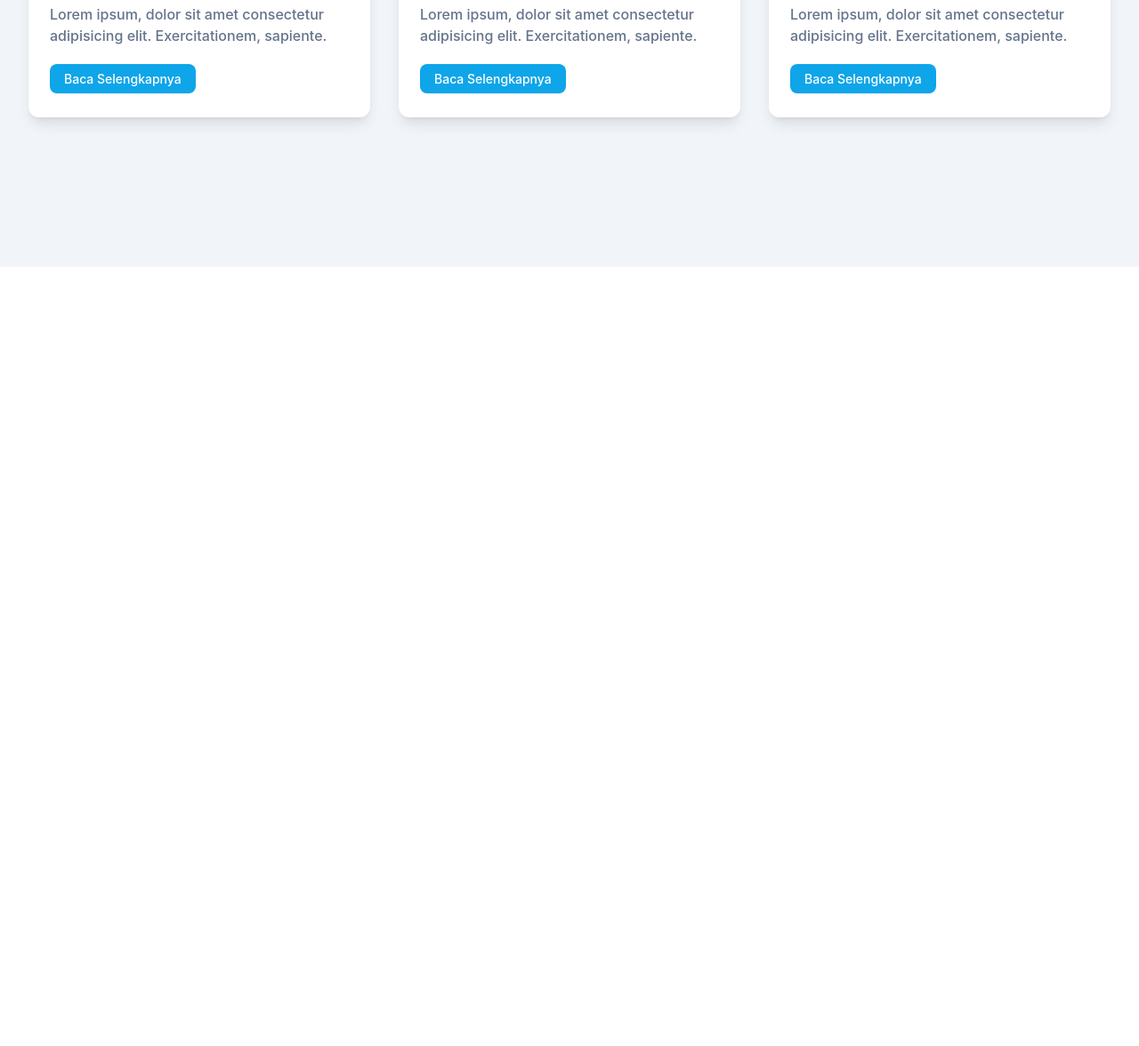
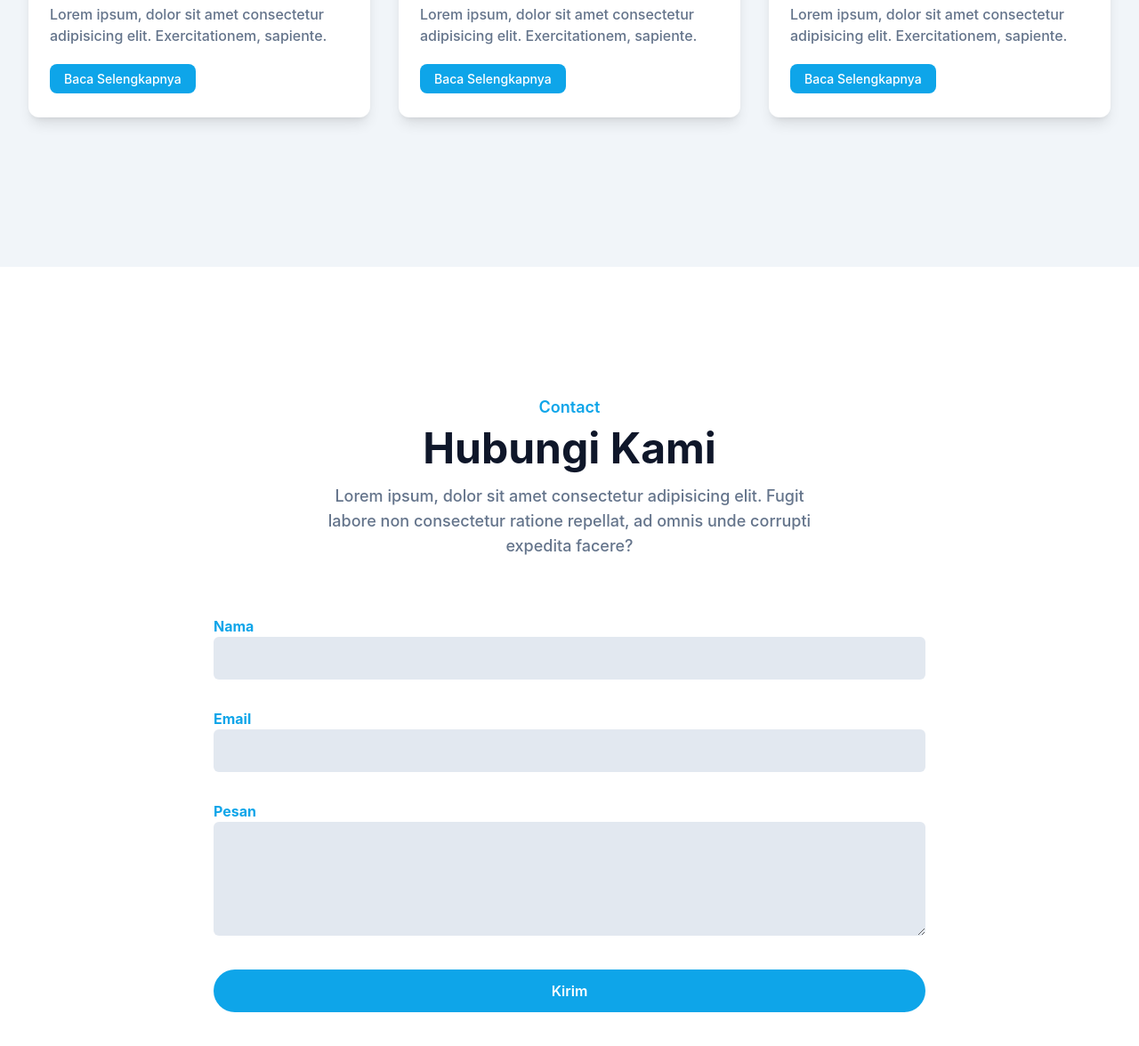
Before and after one commit to Ballsky26/portfolio-tailwind-css, a website: page index.html in a window 1280 px wide. Shown: the part 3926-5102 px from the top of the page at 89% size. Before the commit the page ends 4226 px from the top, so only its background shows below. Drawn offline with Linux system fonts and the light colour scheme.

Commit message:
Membuat Form Contact Section

```diff
--- a/index.html
+++ b/index.html
@@ -586,6 +586,72 @@
     </section>
     <!-- Blog Section End -->
 
+    <!-- Contact Section Start -->
+    <section id="contact" class="pt-36 pb-32">
+      <div class="container">
+        <div class="w-full px-4">
+          <div class="max-w-xl mx-auto text-center mb-16">
+            <h4 class="font-semibold text-lg text-primary mb-2">Contact</h4>
+            <h2
+              class="font-bold text-dark text-3xl mb-4 sm:text-4xl lg:text-5xl"
+            >
+              Hubungi Kami
+            </h2>
+            <p class="font-medium text-md text-secondary md:text-lg">
+              Lorem ipsum, dolor sit amet consectetur adipisicing elit. Fugit
+              labore non consectetur ratione repellat, ad omnis unde corrupti
+              expedita facere?
+            </p>
+          </div>
+        </div>
+        <form>
+          <div class="w-full lg:w-2/3 lg:mx-auto">
+            <div class="w-full px-4 mb-8">
+              <label for="name" class="text-base text-primary font-bold"
+                >Nama</label
+              >
+              <input
+                type="text"
+                id="name"
+                name="name"
+                class="w-full bg-slate-200 text-dark p-3 rounded-md focus:outline focus:ring-primary focus:ring-1 focus:border-primary"
+              />
+            </div>
+            <div class="w-full px-4 mb-8">
+              <label for="email" class="text-base text-primary font-bold"
+                >Email</label
+              >
+              <input
+                type="email"
+                id="email"
+                name="email"
+                class="w-full bg-slate-200 text-dark p-3 rounded-md focus:outline focus:ring-primary focus:ring-1 focus:border-primary"
+              />
+            </div>
+            <div class="w-full px-4 mb-8">
+              <label for="message" class="text-base text-primary font-bold"
+                >Pesan</label
+              >
+              <textarea
+                type="text"
+                id="message"
+                name="message"
+                class="w-full bg-slate-200 text-dark p-3 rounded-md focus:outline focus:ring-primary focus:ring-1 focus:border-primary h-32"
+              ></textarea>
+            </div>
+            <div class="w-full px-4">
+              <button
+                class="text-base font-semibold text-white bg-primary py-3 px-8 rounded-full w-full hover:opacity-80 hover:shadow-lg transition duration-500"
+              >
+                Kirim
+              </button>
+            </div>
+          </div>
+        </form>
+      </div>
+    </section>
+    <!-- Contact Section End -->
+
     <script src="dist/js/script.js"></script>
   </body>
 </html>
```
Also changed, not shown: dist/output.css.
